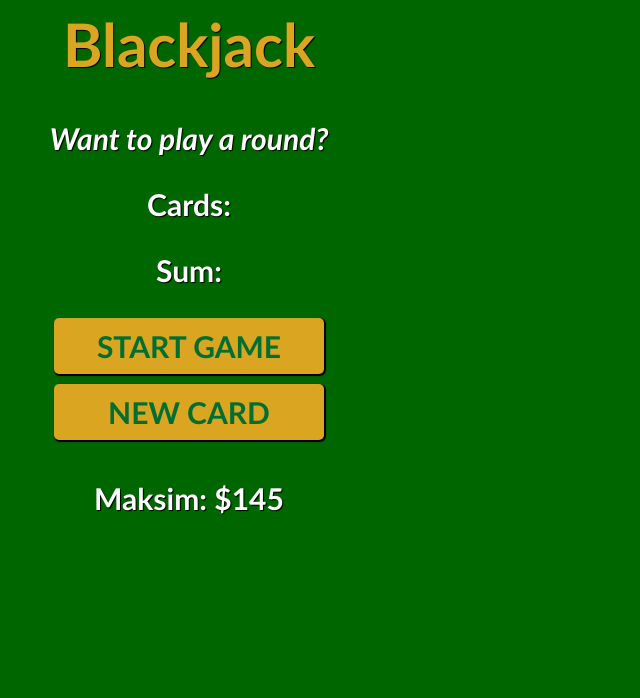
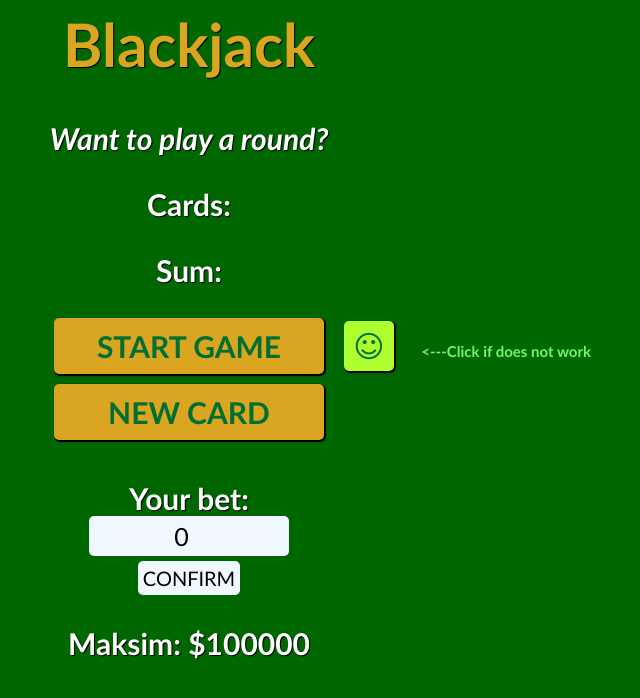
Before and after one commit to MaksChocomint/blackjack-app, a plain HTML site: page index.html in a window 1280 px wide. Shown: the whole page, without its empty margins (451-1091 px from the left). Drawn offline with Linux system fonts and the light colour scheme.

Commit message:
Add files via upload

```diff
--- a/app.js
+++ b/app.js
@@ -1,3 +1,9 @@
+let player = {
+    name: "Maksim",
+    money: 100000,
+    bet: 0
+}
+
 let sum = 0
 let hasBlackJack = false
 let isAlive = false
@@ -8,18 +14,11 @@ let messageEl = document.getElementById("message-el")
 let sumEl = document.getElementById("sum-el")
 let cardsEl = document.getElementById("cards-el")
 
-let player = {
-    name: "Maksim",
-    money: 145,
-    sayHello: function() {
-        console.log("hello!")
-    }
-}
-player.sayHello()
 let playerEl = document.getElementById("player-el")
 playerEl.textContent = player.name + ": $" + player.money
 
 function renderGame() {
+    if (player.money >= player.bet) {
         cardsEl.textContent = "Cards: "
         for (let c = 0; c < cards.length; c++) {
             cardsEl.textContent += cards[c] + " "
@@ -31,30 +30,37 @@ function renderGame() {
         } else if (sum === 21) {
             message = "Wohoo! You have got Blackjack!"
             hasBlackJack = true
+            player.money += player.bet * 5
         } else {
             message = "You are out of the game!"
             isAlive = false
+            player.money -= player.bet
+        }
+        if (hasBlackJack === true || isAlive === false) {
+            playerEl.textContent = player.name + ": $" + player.money
         }
         messageEl.textContent = message
     }
+}
 
 function startGame() {
+    if ((isAlive === false || hasBlackJack === true) && (player.bet > 0) && (player.money > 0)) {
         isAlive = true
+        hasBlackJack = false
         let firstCard = getRandomCard()
         let secondCard = getRandomCard()
         sum = firstCard + secondCard
         cards = [firstCard, secondCard]
         renderGame()
     }
+}
 
 function newCard() {
     if (isAlive === true && hasBlackJack === false) {
-        message = "Drawing a new card from the deck!"
-        messageEl.textContent = message
         let card = getRandomCard()
         sum += card
         cards.push(card)
-        setTimeout(renderGame, 1000)
+        renderGame()
     }
 }
 
@@ -66,3 +72,18 @@ function getRandomCard() {
          return 10
     } else return cardValue
 }
+
+function confirm() {
+    if (player.money >= Number(document.getElementById("bet-el").value) && isAlive === false || hasBlackJack === true) {
+        player.bet = Number(document.getElementById("bet-el").value)
+    }
+}
+
+function textNone() {
+    document.getElementById("fixed").textContent = ""
+}
+function refreshGame() {
+    isAlive = false
+    document.getElementById("fixed").textContent = "fixed"
+    setTimeout(textNone, 1000)
+}
--- a/index.html
+++ b/index.html
@@ -13,8 +13,18 @@
     <p id="cards-el">Cards:</p>
     <p id="sum-el">Sum:</p>
     <button id="start" onclick="startGame()">START GAME</button>
+    <div id="refresh-block">
+        <button id="refresh" onclick="refreshGame()">&#9786</button>
+        <p id="arrow"><---Click if does not work</p>
+        <p id="fixed"></p>
+    </div>
     <br>
     <button id="new-card" onclick="newCard()">NEW CARD</button>
+
+    <form action="#">
+        <p id="bet-p-el">Your bet:<input type="number" id="bet-el" value="0"></p>
+        <input type="submit" id="confirm-el" value="CONFIRM" onclick="confirm()">
+    </form>
     <p id="player-el"></p>
 </body>
 </html>
--- a/style.css
+++ b/style.css
@@ -1,11 +1,14 @@
+* {
+    font-family: 'Trebuchet MS', 'Lucida Sans Unicode', 'Lucida Grande', 'Lucida Sans', Arial, sans-serif;
+}
+
 body {
-    font-family: 'Trebuchet MS', 'Lucida Sans Unicode', 'Lucida Grande', 'Lucida Sans', Arial, sans-serif;
     background: rgb(0, 103, 0);
     text-align: center;
     color: white;
     font-weight: bold;
     font-size: 30px;
-    transition: 0.5s;
+    transition: .5s;
     text-shadow: 1px 1px 1px black;
 }
 
@@ -18,7 +21,6 @@ h1 {
 }
 
 button {
-    font-family:'Trebuchet MS', 'Lucida Sans Unicode', 'Lucida Grande', 'Lucida Sans', Arial, sans-serif;
     font-weight: bold;
     color: #016f32;
     width: 270px;
@@ -40,3 +42,76 @@ button:hover {
 button:active {
     background: goldenrod;
 }
+
+input {
+    display: block;
+    margin: auto;
+    padding: 5px;
+    font-size: 20px;
+    text-align: center;
+    background-color: aliceblue;
+    border: none;
+    border-radius: 5px;
+}
+
+#confirm-el {
+    transition: .2s;
+}
+
+#confirm-el:hover {
+    background-color: rgb(195, 248, 185);
+}
+
+#confirm-el:active {
+    background-color: aquamarine;
+}
+
+#bet-p-el {
+    margin-bottom: 5;
+}
+
+#bet-el {
+    font-size: 25px;
+    width: 200px;
+}
+
+#refresh {
+    margin: 2.5 20 0 20;
+    width: 50px;
+    height: 50px;
+    padding: 0;
+    background-color: greenyellow;
+    font-weight: 400;
+    transition: .2s;
+}
+
+#refresh:hover {
+    color: rgb(241, 241, 98);
+    background-color: rgb(113, 245, 108);
+}
+
+#refresh:active {
+    color: #016f32;
+    background-color: greenyellow;
+}
+
+#fixed {
+    position: absolute;
+    margin-left: 30px;
+    font-size: 15px;
+    text-shadow: none;
+    color: rgb(113, 245, 108);
+}
+
+#refresh-block {
+    display: inline;
+    position: absolute;
+}
+
+#arrow {
+    display: inline;
+    font-size: 15px;
+    text-shadow: none;
+    color: rgb(113, 245, 108);
+    margin: 0;
+}
```
Lines whose indentation alone changed are shown as unchanged.
